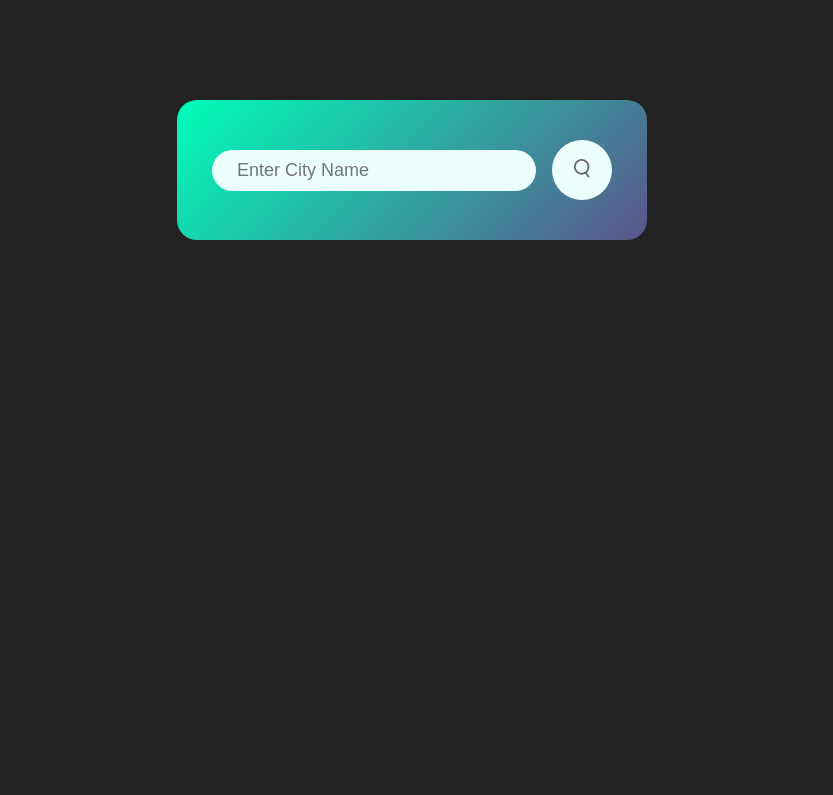
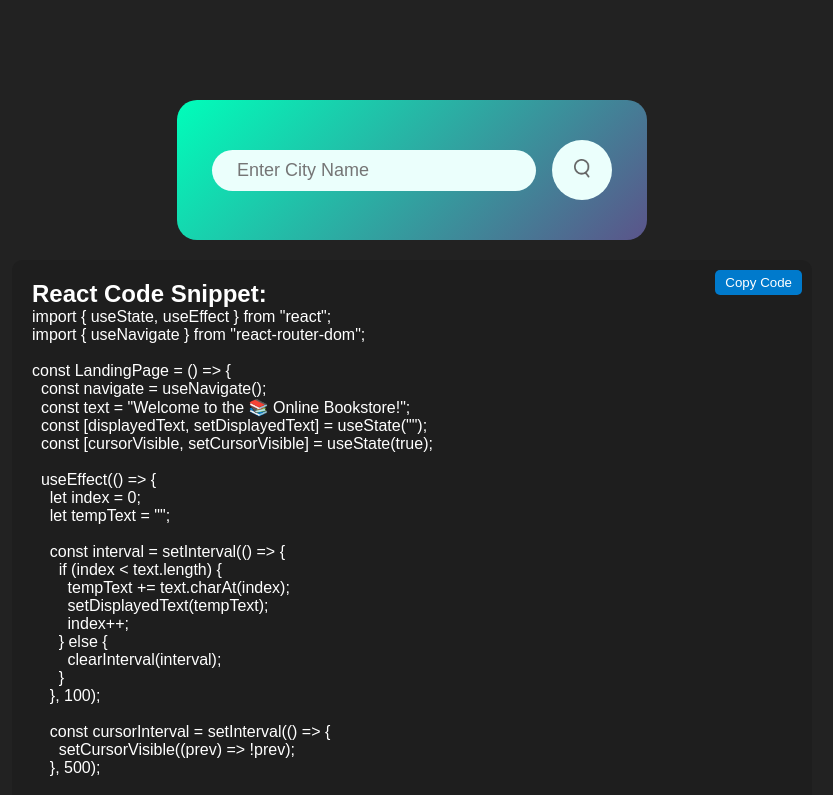
Before and after one commit to yashesh-04/weatherapp, a plain HTML site: page index.html in a window 1280 px wide. Shown: the top 795 px of the page, without its empty margins (228-1061 px from the left). Drawn offline with Linux system fonts and the light colour scheme.

Commit message:
Update index.html

```diff
--- a/index.html
+++ b/index.html
@@ -5,8 +5,41 @@
     <meta name="viewport" content="width=device-width, initial-scale=1.0">
     <title>Weather App</title>
     <link rel="stylesheet" href="style.css">
+    <style>
+        .code-container {
+            background-color: #1e1e1e;
+            color: #ffffff;
+            padding: 20px;
+            border-radius: 10px;
+            margin: 20px auto;
+            width: 90%;
+            max-width: 800px;
+            font-family: monospace;
+            overflow-x: auto;
+            position: relative;
+        }
+        pre {
+            white-space: pre-wrap;
+            word-wrap: break-word;
+        }
+        .copy-btn {
+            position: absolute;
+            top: 10px;
+            right: 10px;
+            background: #007acc;
+            color: white;
+            border: none;
+            padding: 5px 10px;
+            cursor: pointer;
+            border-radius: 5px;
+        }
+        .copy-btn:hover {
+            background: #005f99;
+        }
+    </style>
 </head>
 <body>
+
     <div class="card">
         <div class="search">
             <input type="text" placeholder="Enter City Name" spellcheck="false">
@@ -38,6 +71,68 @@
         </div>
     </div>
 
+    <!-- React Code Display -->
+    <div class="code-container">
+        <button class="copy-btn" onclick="copyCode()">Copy Code</button>
+        <h2>React Code Snippet:</h2>
+        <pre id="code-snippet">
+import { useState, useEffect } from "react";
+import { useNavigate } from "react-router-dom";
+
+const LandingPage = () => {
+  const navigate = useNavigate();
+  const text = "Welcome to the 📚 Online Bookstore!";
+  const [displayedText, setDisplayedText] = useState("");
+  const [cursorVisible, setCursorVisible] = useState(true);
+
+  useEffect(() => {
+    let index = 0;
+    let tempText = "";
+
+    const interval = setInterval(() => {
+      if (index < text.length) {
+        tempText += text.charAt(index);
+        setDisplayedText(tempText);
+        index++;
+      } else {
+        clearInterval(interval);
+      }
+    }, 100);
+
+    const cursorInterval = setInterval(() => {
+      setCursorVisible((prev) => !prev);
+    }, 500);
+
+    return () => {
+      clearInterval(interval);
+      clearInterval(cursorInterval);
+    };
+  }, []);
+
+  return (
+    <div className="landing">
+      <h1>
+        {displayedText}
+        <span className={cursorVisible ? "cursor" : ""}>|</span>
+      </h1>
+      <p>Find, explore, and buy your favorite books with ease.</p>
+      <button onClick={() => navigate("/login")}>Login</button>
+    </div>
+  );
+};
+
+export default LandingPage;
+        </pre>
+    </div>
+
+    <script>
+        function copyCode() {
+            const code = document.getElementById("code-snippet").innerText;
+            navigator.clipboard.writeText(code).then(() => {
+                alert("Code copied to clipboard!");
+            });
+        }
+    </script>
 
 </body>
 </html>
```
